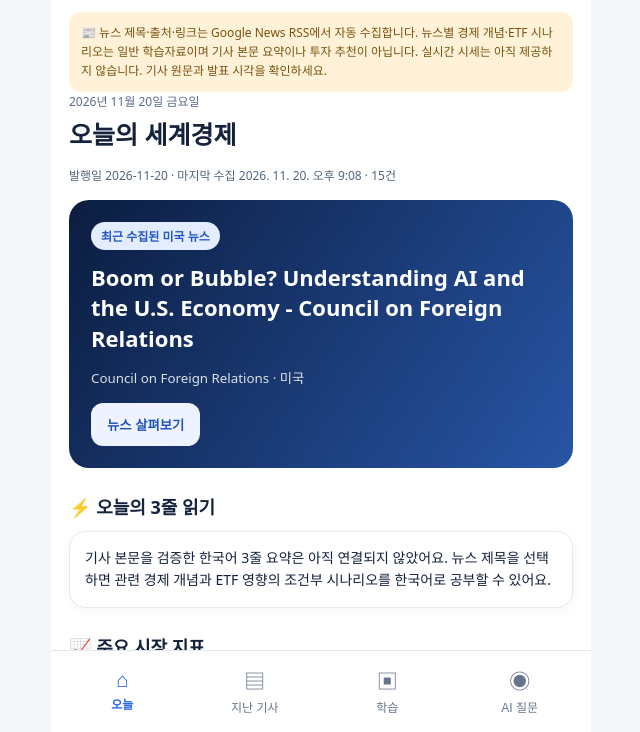
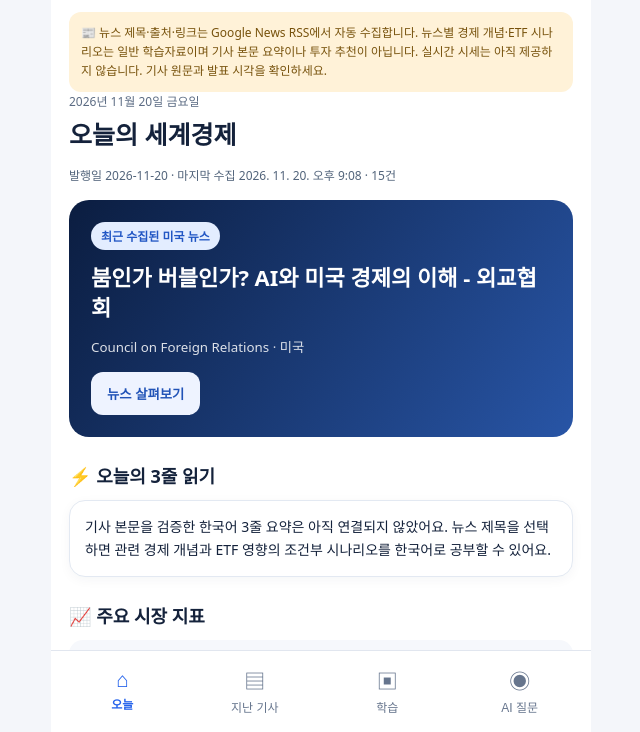
Before and after one commit to junhoo0121-sketch/my-global-economy, a plain HTML site: page index.html in a window 1280 px wide. Shown: the part 68-800 px from the top of the page, without its empty margins (319-959 px from the left). Drawn offline with Linux system fonts and the light colour scheme.

Commit message:
Update index.html

```diff
--- a/index.html
+++ b/index.html
@@ -15,7 +15,7 @@ const regions=['전체','미국','한국','중국','유럽'];
 const fmt=d=>new Intl.DateTimeFormat('ko-KR',{dateStyle:'medium',timeStyle:'short',timeZone:'Asia/Seoul'}).format(d);
 const dayKST=d=>new Intl.DateTimeFormat('en-CA',{timeZone:'Asia/Seoul',year:'numeric',month:'2-digit',day:'2-digit'}).format(d);
 function text(el,value){document.getElementById(el).textContent=value}
-function clean(a,date){return {region:String(a.region||'기타'),title:String(a.title||'제목 없음'),link:String(a.link||''),source:String(a.source||'출처 미상'),published:String(a.published||''),date:date||'',key:String(a.link||a.title||'')}}
+function clean(a,date){return {region:String(a.region||'기타'),title:String(a.title_ko||a.title||'제목 없음'),link:String(a.link||''),source:String(a.source||'출처 미상'),published:String(a.published||''),date:date||'',key:String(a.link||a.title||'')}}
 function makeNews(a,i){const box=document.createElement('div');box.className='news';const num=document.createElement('div');num.className='number';num.textContent=i+1;const main=document.createElement('div');main.className='news-main';const button=document.createElement('button');button.className='linklike';const title=document.createElement('div');title.className='news-title';title.textContent=a.title;const meta=document.createElement('div');meta.className='news-meta';meta.textContent=[a.region,a.source,a.date].filter(Boolean).join(' · ');button.append(title,meta);button.onclick=()=>openDetail(a);main.append(button);const star=document.createElement('button');star.className='bookmark';star.textContent=isSaved(a)?'★':'☆';star.setAttribute('aria-label','즐겨찾기');star.onclick=()=>{toggleSaved(a);star.textContent=isSaved(a)?'★':'☆'};box.append(num,main,star);return box}
 function savedKeys(){try{return JSON.parse(localStorage.getItem('mge-saved-v2')||'[]')}catch(e){return []}}
 function isSaved(a){return savedKeys().includes(a.key)}
```
